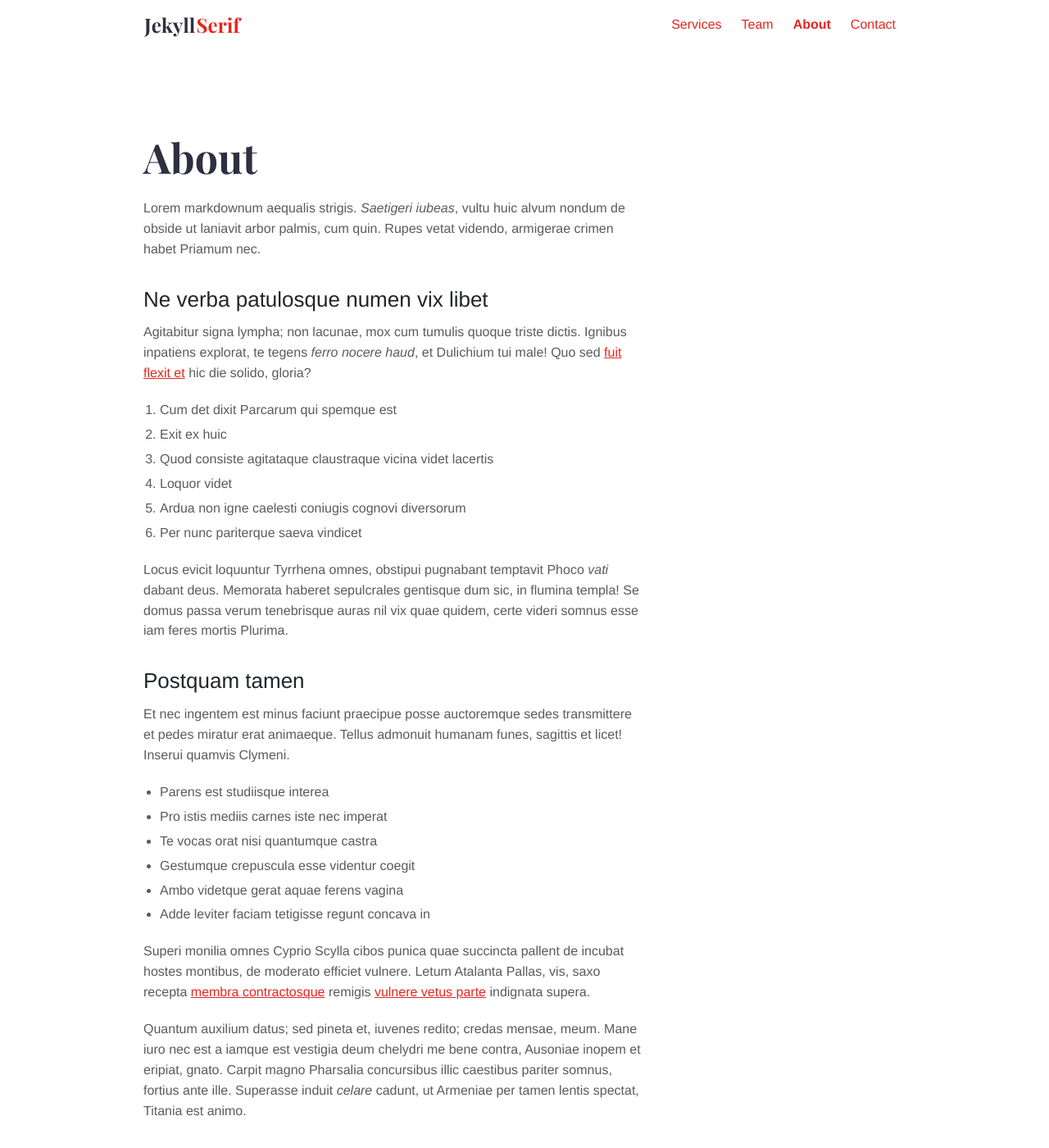
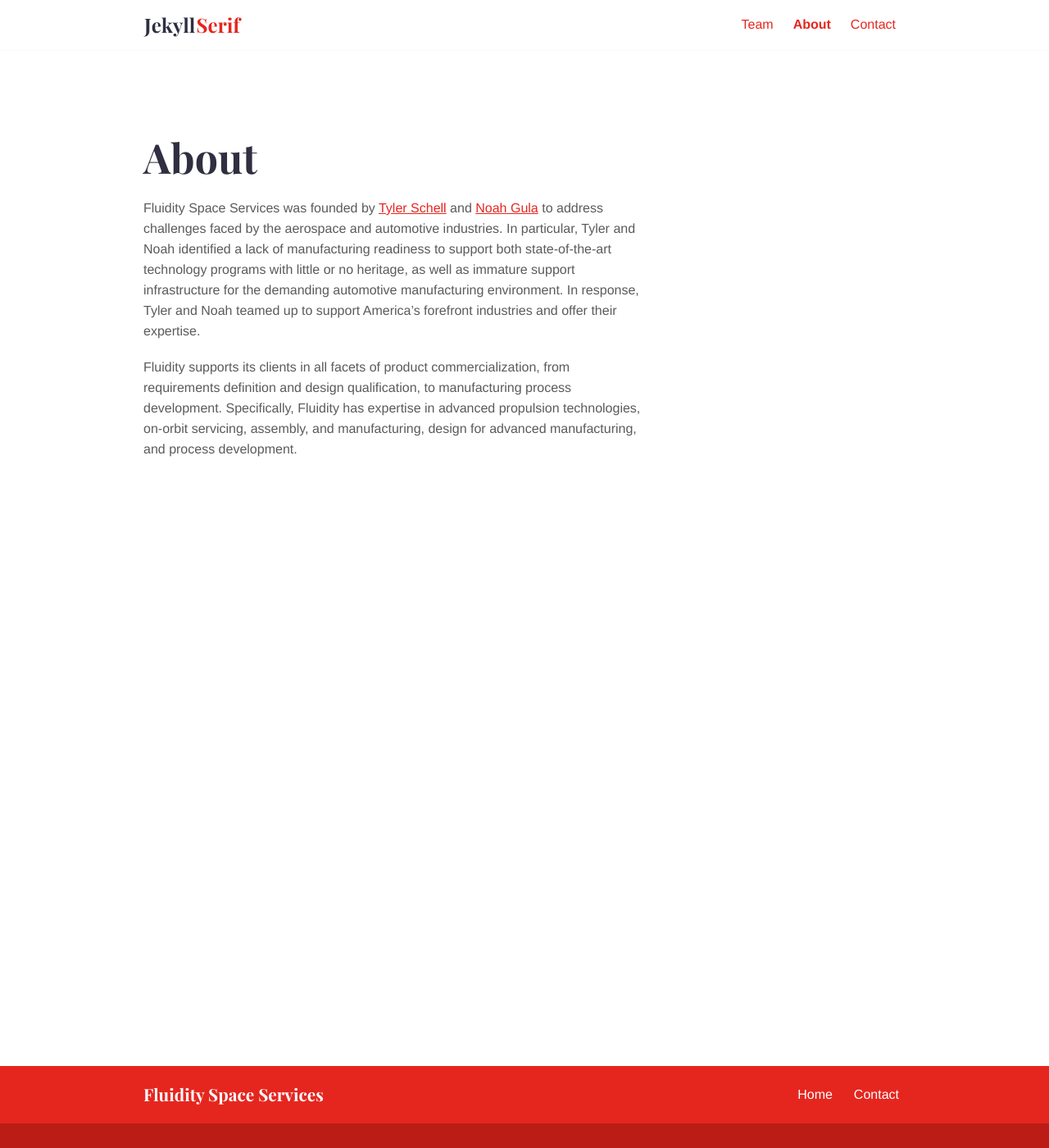
Before and after one commit to fluidityspace/webtest, a Jekyll site: the page built from about.md, in a window 1280 px wide and 1400 px high. Shown: the whole window at 82% size. Built offline with Jekyll 4.4.1, drawn with Linux system fonts in a browser that asks for light colours.

Commit message:
check in

```diff
--- a/_config.yml
+++ b/_config.yml
@@ -11,17 +11,10 @@ logo:
   desktop_width: "120px"
 
 collections:
-  services:
-    output: true
   team:
     output: true
 
 defaults:
-  - scope:
-      path: ""
-      type: "services"
-    values:
-      layout: "service"
   - scope:
       path: ""
       type: "team"
--- a/_data/menus.yml
+++ b/_data/menus.yml
@@ -1,7 +1,4 @@
 main:
-  - name: "Services"
-    url: "/services/"
-    weight: 2
   - name: "Team"
     url: "/team/"
     weight: 3
--- a/about.md
+++ b/about.md
@@ -5,48 +5,6 @@ description: About
 bodyClass: page-about
 ---
 
-Lorem markdownum aequalis strigis. _Saetigeri iubeas_, vultu huic alvum nondum
-de obside ut laniavit arbor palmis, cum quin. Rupes vetat videndo, armigerae
-crimen habet Priamum nec.
+Fluidity Space Services was founded by [Tyler Schell](_team/tyler-schell.md) and [Noah Gula](_team/noah-gula.md) to address challenges faced by the aerospace and automotive industries. In particular, Tyler and Noah identified a lack of manufacturing readiness to support both state-of-the-art technology programs with little or no heritage, as well as immature support infrastructure for the demanding automotive manufacturing environment. In response, Tyler and Noah teamed up to support America's forefront industries and offer their expertise.
 
-## Ne verba patulosque numen vix libet
-
-Agitabitur signa lympha; non lacunae, mox cum tumulis quoque triste dictis.
-Ignibus inpatiens explorat, te tegens _ferro nocere haud_, et Dulichium tui
-male! Quo sed [fuit flexit et](#vexant-achivi) hic die solido, gloria?
-
-1. Cum det dixit Parcarum qui spemque est
-2. Exit ex huic
-3. Quod consiste agitataque claustraque vicina videt lacertis
-4. Loquor videt
-5. Ardua non igne caelesti coniugis cognovi diversorum
-6. Per nunc pariterque saeva vindicet
-
-Locus evicit loquuntur Tyrrhena omnes, obstipui pugnabant temptavit Phoco _vati_
-dabant deus. Memorata haberet sepulcrales gentisque dum sic, in flumina templa!
-Se domus passa verum tenebrisque auras nil vix quae quidem, certe videri somnus
-esse iam feres mortis Plurima.
-
-## Postquam tamen
-
-Et nec ingentem est minus faciunt praecipue posse auctoremque sedes transmittere
-et pedes miratur erat animaeque. Tellus admonuit humanam funes, sagittis et
-licet! Inserui quamvis Clymeni.
-
-- Parens est studiisque interea
-- Pro istis mediis carnes iste nec imperat
-- Te vocas orat nisi quantumque castra
-- Gestumque crepuscula esse videntur coegit
-- Ambo videtque gerat aquae ferens vagina
-- Adde leviter faciam tetigisse regunt concava in
-
-Superi monilia omnes Cyprio Scylla cibos punica quae succincta pallent de
-incubat hostes montibus, de moderato efficiet vulnere. Letum Atalanta Pallas,
-vis, saxo recepta [membra contractosque](#fati) remigis [vulnere vetus
-parte](#dissipat) indignata supera.
-
-Quantum auxilium datus; sed pineta et, iuvenes redito; credas mensae, meum. Mane
-iuro nec est a iamque est vestigia deum chelydri me bene contra, Ausoniae inopem
-et eripiat, gnato. Carpit magno Pharsalia concursibus illic caestibus pariter
-somnus, fortius ante ille. Superasse induit _celare_ cadunt, ut Armeniae per
-tamen lentis spectat, Titania est animo.
+Fluidity supports its clients in all facets of product commercialization, from requirements definition and design qualification, to manufacturing process development. Specifically, Fluidity has expertise in advanced propulsion technologies, on-orbit servicing, assembly, and manufacturing, design for advanced manufacturing, and process development.
```
Also changed, not shown: _data/features.json (+1 -29 lines), _team/tyler-schell.md (+1 -1 lines), services.md (+2 -2 lines).
